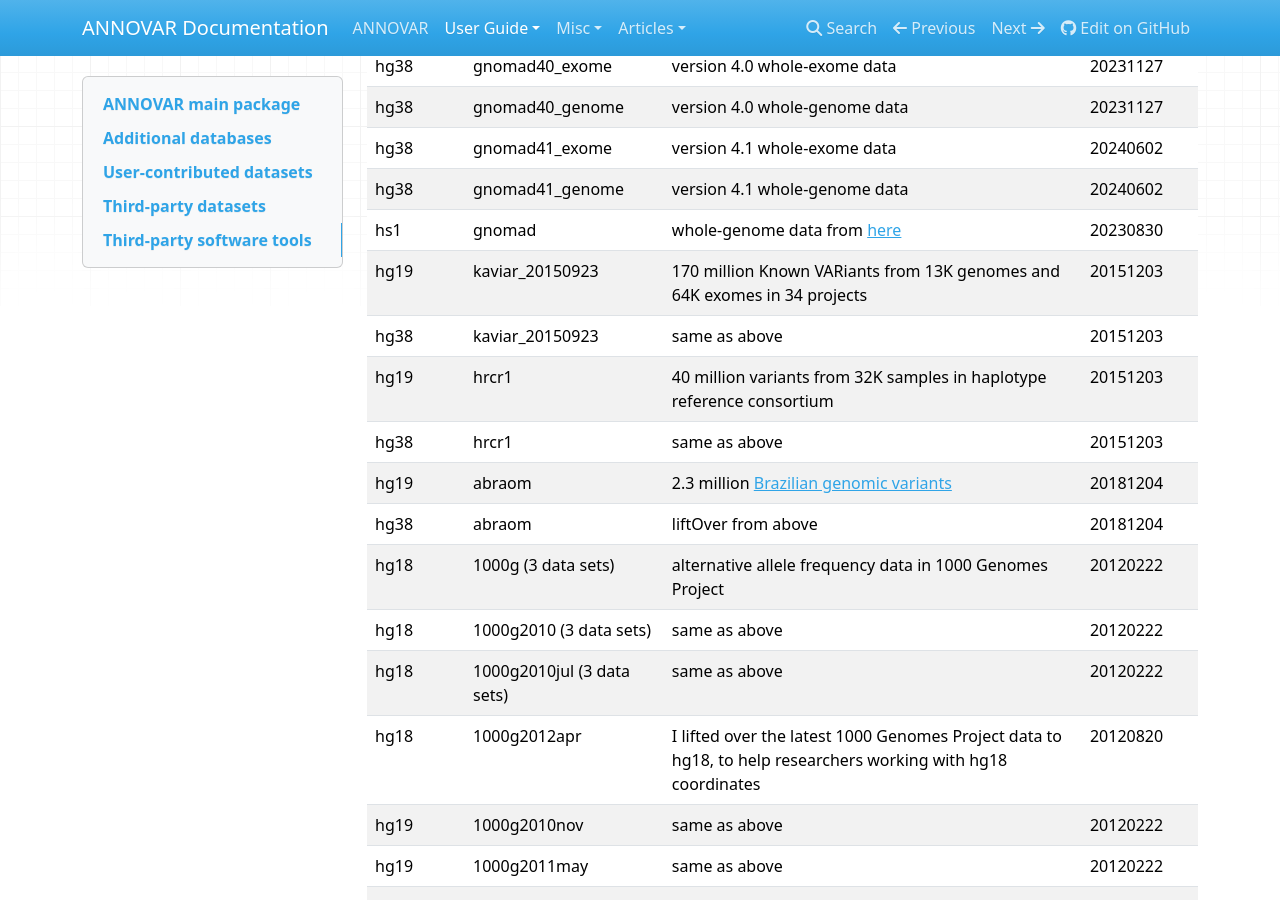
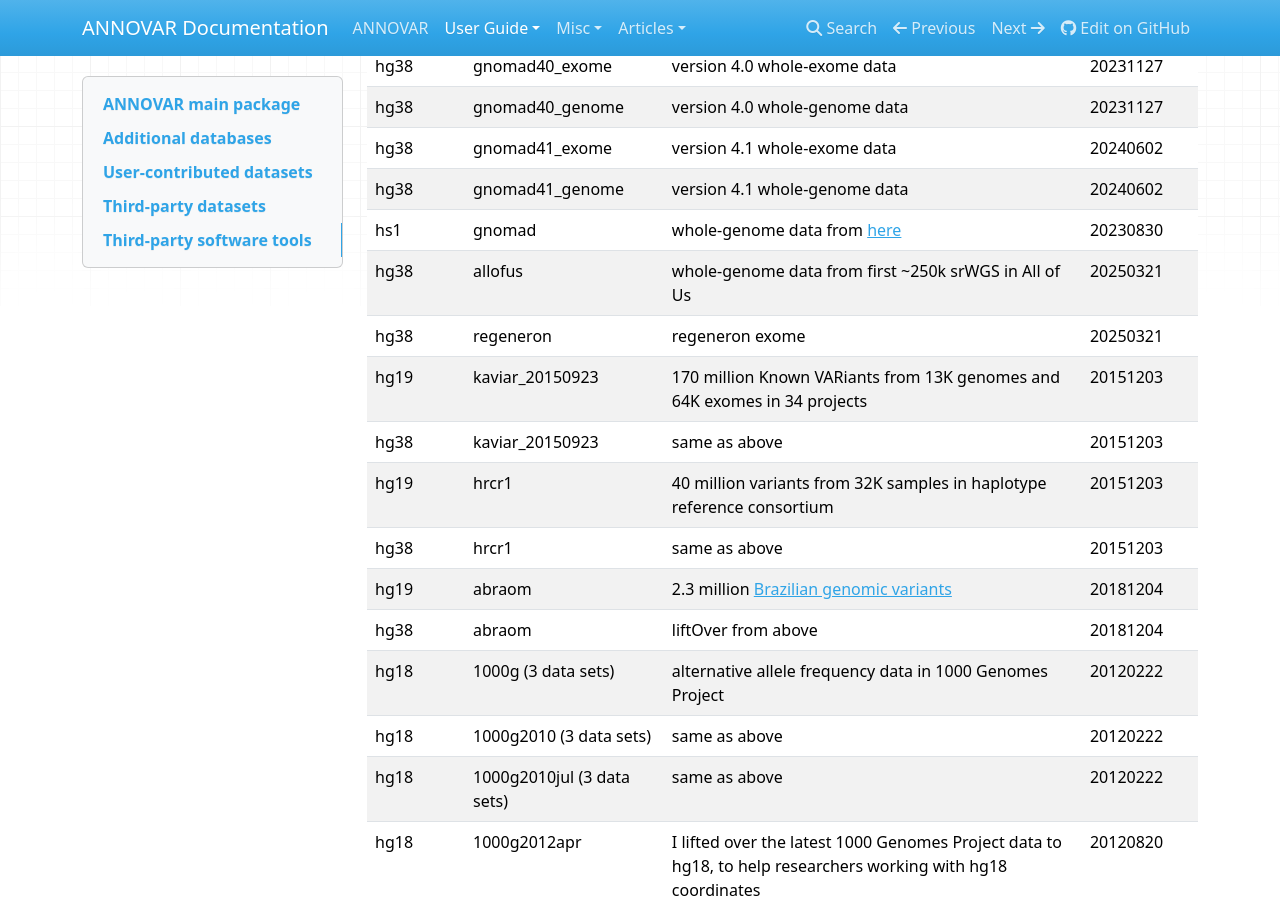
Before and after one commit to WGLab/doc-ANNOVAR, an MkDocs documentation site: the page built from docs/user-guide/download.md, in a window 1280 px wide and 900 px high, scrolled down 6717 px. Built offline with MkDocs 1.6.1, drawn with Linux system fonts in a browser that asks for light colours; nearby versions of some CDN libraries; comment, search, counter and statistics services are not loaded.

Commit message:
Update download.md

```diff
--- a/docs/user-guide/download.md
+++ b/docs/user-guide/download.md
@@ -137,6 +137,8 @@ NOTE: several whole-genome databases (cadd, cadd13, fathmm, dann, eigen, gerp++,
 | hg38 | gnomad41_exome | version 4.1 whole-exome data | 20240602 |
 | hg38 | gnomad41_genome | version 4.1 whole-genome data | 20240602 |
 | hs1 | gnomad | whole-genome data from [here](https://ftp.ensembl.org/pub/rapid-release/species/Homo_sapiens/GCA_009914755.4/ensembl/variation/2022_10/vcf/Homo_sapiens-GCA_009914755.4-2022_10-gnomad.vcf.gz) | 20230830 |
+| hg38 | allofus | whole-genome data from first ~250k srWGS in All of Us | 20250321 |
+| hg38 | regeneron | regeneron exome | 20250321 |
 | hg19 | kaviar_20150923 | 170 million Known VARiants from 13K genomes and 64K exomes in 34 projects | 20151203 |
 | hg38 | kaviar_20150923 | same as above | 20151203 |
 | hg19 | hrcr1 | 40 million variants from 32K samples in haplotype reference consortium | 20151203 |
```
